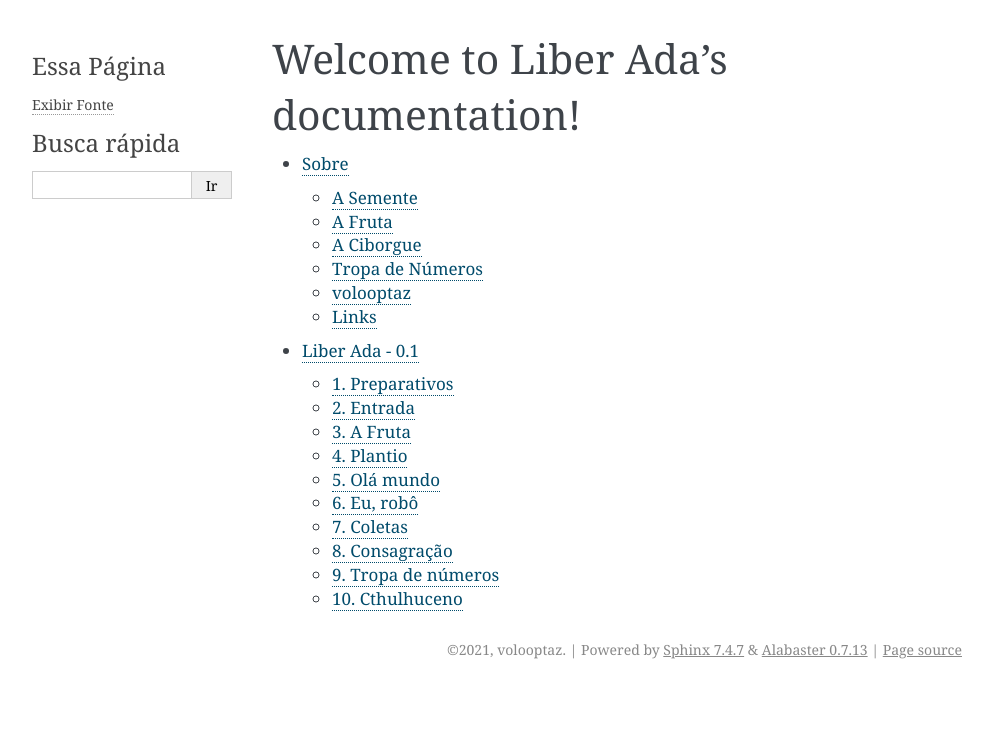
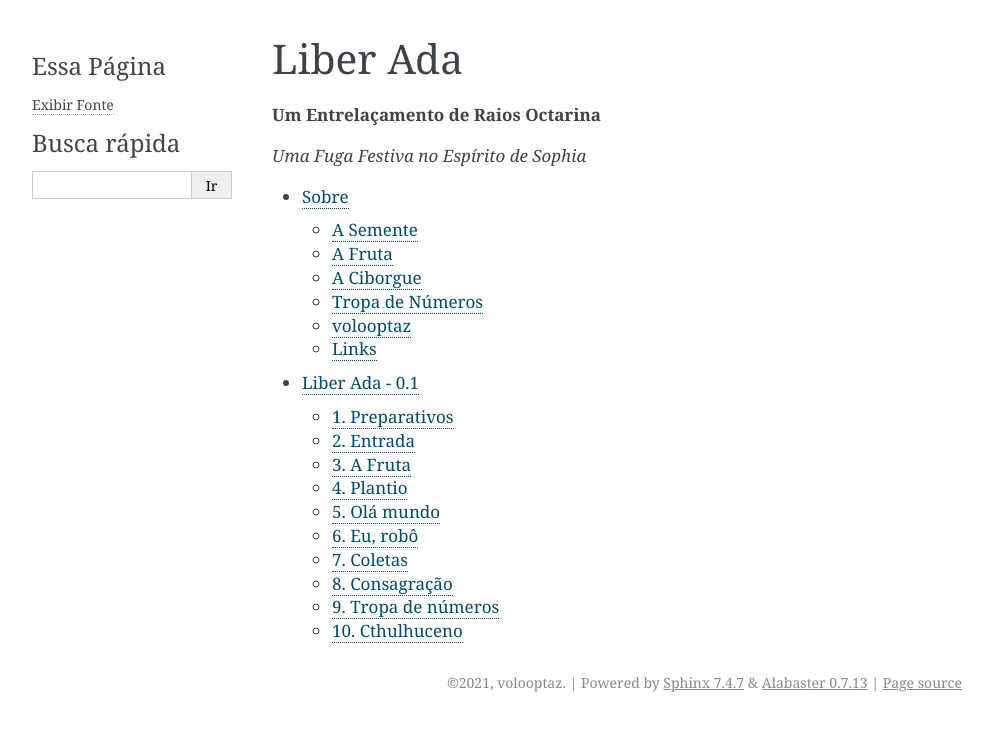
Before and after one commit to volooptaz/liber-ada, a Sphinx documentation site: the page built from sphinx/index.rst, in a window 1280 px wide. Shown: the top 731 px of the page, without its empty margins (148-1140 px from the left). Built offline with Sphinx 7.4.7, drawn with Linux system fonts in a browser that asks for light colours.

Commit message:
Insere título (e subtítulos) no index

```diff
--- a/sphinx/index.rst
+++ b/sphinx/index.rst
@@ -3,8 +3,12 @@
    You can adapt this file completely to your liking, but it should at least
    contain the root `toctree` directive.
 
-Welcome to Liber Ada's documentation!
-=====================================
+Liber Ada
+=========
+
+**Um Entrelaçamento de Raios Octarina**
+
+*Uma Fuga Festiva no Espírito de Sophia*
 
 .. toctree::
    :maxdepth: 2
```
